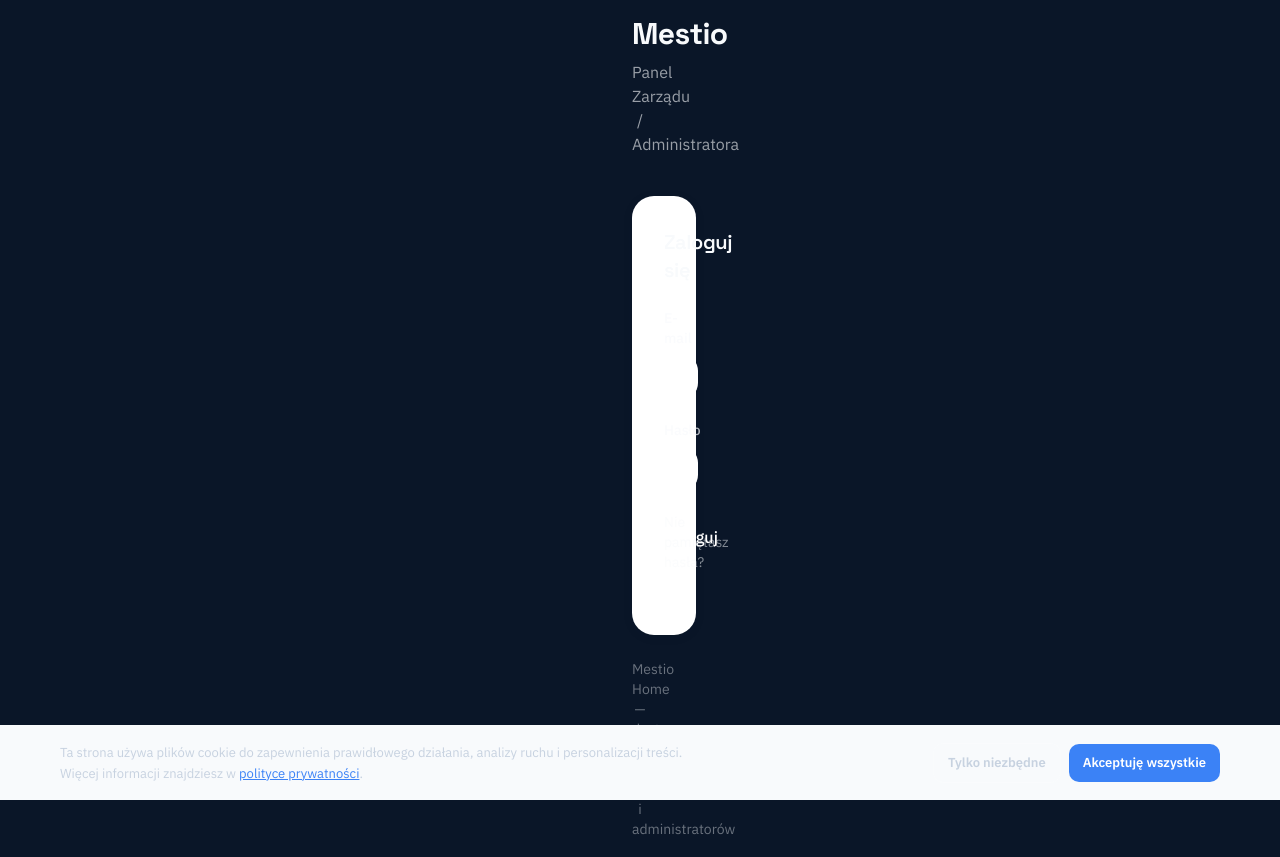
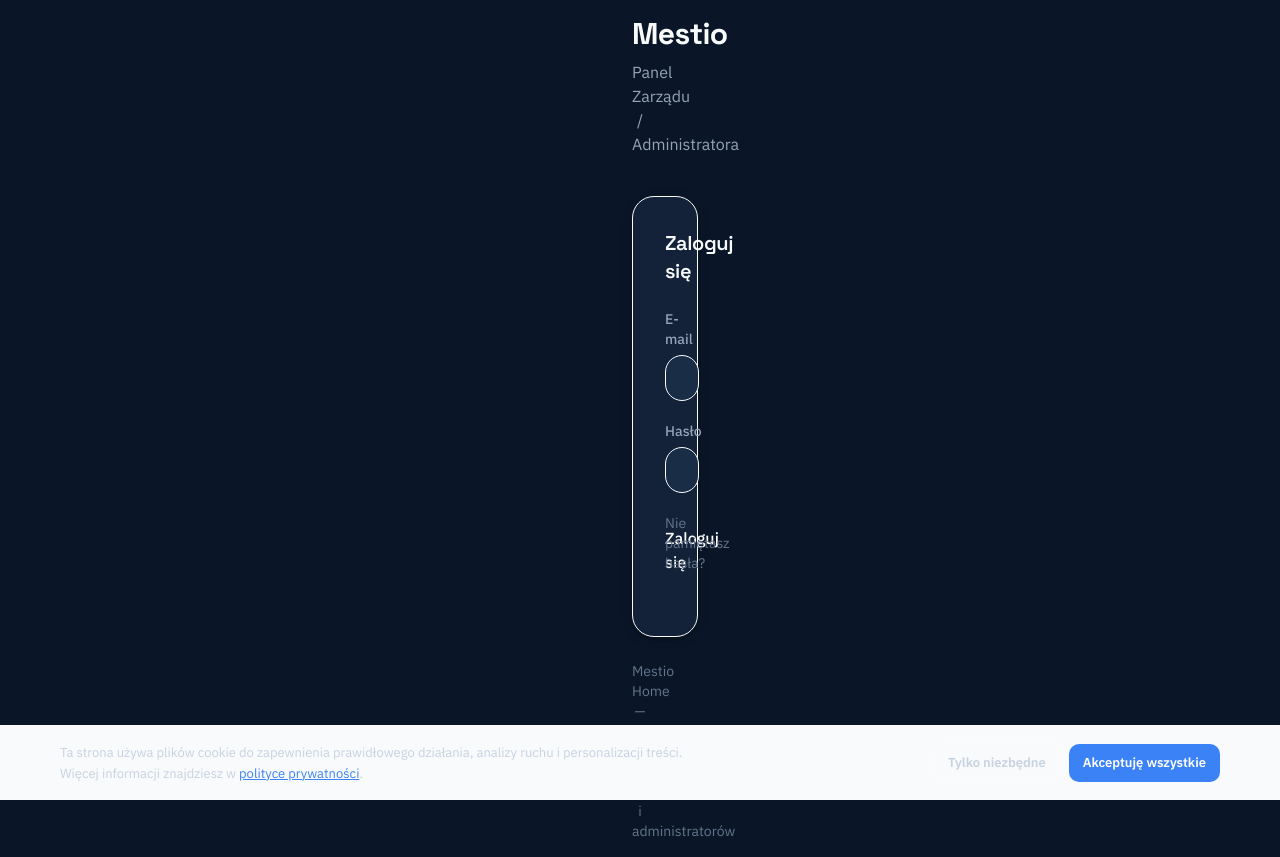
Before and after one commit to Rademenes12/mestio-monorepo, a Next.js app in the folder apps/web/: page /login in a window 1280 px wide. Built offline with nearby package versions, Linux system fonts and the light colour scheme; no server answers.

Commit message:
fix: login page dark theme + redirect po zalogowaniu

```diff
--- a/apps/web/src/app/(dashboard)/login/page.tsx
+++ b/apps/web/src/app/(dashboard)/login/page.tsx
@@ -11,6 +11,11 @@
   const [error, setError] = useState<string | null>(null);
   const [loading, setLoading] = useState(false);
   const [resetSent, setResetSent] = useState(false);
+
+  // Get redirect URL from query params
+  const redirectTo = typeof window !== "undefined"
+    ? new URLSearchParams(window.location.search).get("redirect") || "/"
+    : "/";
 
   const handleSubmit = async (e: React.FormEvent) => {
     e.preventDefault();
@@ -29,7 +34,7 @@
       return;
     }
 
-    router.push("/");
+    router.push(redirectTo);
     router.refresh();
   };
 
@@ -60,25 +65,27 @@
     <div className="min-h-screen flex items-center justify-center bg-paper p-4">
       <div className="w-full max-w-md">
         <div className="text-center mb-10">
-          <h1 className="text-3xl font-heading font-bold text-ink">Mestio</h1>
-          <p className="mt-2 text-ink/60">Panel Zarządu / Administratora</p>
+          <h1 className="text-3xl font-heading font-bold text-text">Mestio</h1>
+          <p className="mt-2 text-text-secondary">
+            Panel Zarządu / Administratora
+          </p>
         </div>
 
-        <div className="bg-white rounded-[22px] shadow-[0_2px_12px_rgba(14,26,43,.06)] p-8">
-          <h2 className="text-xl font-heading font-semibold text-ink mb-6">
+        <div className="bg-card border border-card-border rounded-[22px] shadow-card p-8">
+          <h2 className="text-xl font-heading font-semibold text-text mb-6">
             Zaloguj się
           </h2>
 
           {resetSent ? (
             <div className="space-y-4 text-center">
-              <p className="text-ink font-medium">Sprawdź skrzynkę e-mail</p>
-              <p className="text-sm text-ink/50">
+              <p className="text-text font-medium">Sprawdź skrzynkę e-mail</p>
+              <p className="text-sm text-text-secondary">
                 Wysłaliśmy link do resetu hasła na <strong>{email}</strong>
               </p>
               <button
                 type="button"
                 onClick={() => setResetSent(false)}
-                className="text-sm text-azure hover:underline"
+                className="text-sm text-accent hover:text-accent-hover underline"
               >
                 Wróć do logowania
               </button>
@@ -88,7 +95,7 @@
               <div>
                 <label
                   htmlFor="email"
-                  className="block text-sm font-medium text-ink/70 mb-1.5"
+                  className="block text-sm font-medium text-text-secondary mb-1.5"
                 >
                   E-mail
                 </label>
@@ -100,14 +107,14 @@
                   required
                   autoComplete="email"
                   placeholder="admin@osiedle.pl"
-                  className="w-full px-4 py-2.5 rounded-xl border border-ink/10 bg-white text-ink placeholder:text-ink/30 focus:outline-none focus:border-azure focus:ring-2 focus:ring-azure/20 transition-all"
+                  className="w-full px-4 py-2.5 rounded-xl border border-card-border bg-surface text-text placeholder:text-text-muted focus:outline-none focus:border-accent focus:ring-2 focus:ring-accent/20 transition-all"
                 />
               </div>
 
               <div>
                 <label
                   htmlFor="password"
-                  className="block text-sm font-medium text-ink/70 mb-1.5"
+                  className="block text-sm font-medium text-text-secondary mb-1.5"
                 >
                   Hasło
                 </label>
@@ -119,12 +126,12 @@
                   required
                   autoComplete="current-password"
                   placeholder="••••••••"
-                  className="w-full px-4 py-2.5 rounded-xl border border-ink/10 bg-white text-ink placeholder:text-ink/30 focus:outline-none focus:border-azure focus:ring-2 focus:ring-azure/20 transition-all"
+                  className="w-full px-4 py-2.5 rounded-xl border border-card-border bg-surface text-text placeholder:text-text-muted focus:outline-none focus:border-accent focus:ring-2 focus:ring-accent/20 transition-all"
                 />
               </div>
 
               {error && (
-                <div className="p-3 rounded-xl bg-red-50 text-red-600 text-sm">
+                <div className="p-3 rounded-xl bg-error/10 text-error text-sm border border-error/20">
                   {error}
                 </div>
               )}
@@ -132,7 +139,7 @@
               <button
                 type="submit"
                 disabled={loading}
-                className="w-full py-2.5 rounded-xl bg-azure text-white font-medium hover:bg-azure/90 disabled:opacity-50 disabled:cursor-not-allowed transition-all"
+                className="w-full py-2.5 rounded-xl bg-accent text-white font-medium hover:bg-accent-hover disabled:opacity-50 disabled:cursor-not-allowed transition-all"
               >
                 {loading ? "Logowanie..." : "Zaloguj się"}
               </button>
@@ -141,7 +148,7 @@
                 type="button"
                 onClick={handleForgotPassword}
                 disabled={loading}
-                className="w-full text-sm text-ink/50 hover:text-azure transition-colors disabled:opacity-50"
+                className="w-full text-sm text-text-muted hover:text-accent transition-colors disabled:opacity-50"
               >
                 Nie pamiętasz hasła?
               </button>
@@ -149,7 +156,7 @@
           )}
         </div>
 
-        <p className="text-center text-sm text-ink/40 mt-6">
+        <p className="text-center text-sm text-text-muted mt-6">
           Mestio Home — dostęp tylko dla zarządu i administratorów
         </p>
       </div>
```
Also changed, not shown: 1 other file (tests, documents, lock files or other folders).
